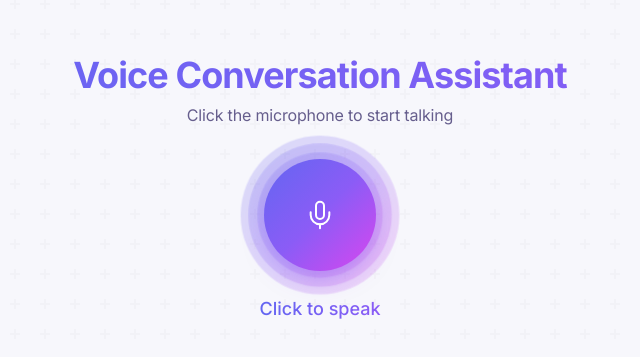
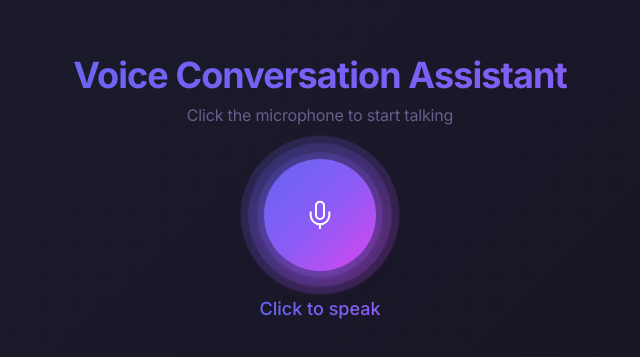
Before and after one commit to alipala/tutor, a Next.js app in the folder frontend/: page / in a window 1280 px wide. Shown: the part 211-568 px from the top of the page, without its empty margins (320-960 px from the left). Built offline with nearby package versions, Linux system fonts and the light colour scheme.

Commit message:
Add modern dark gradient background to enhance UI

```diff
--- a/frontend/app/globals.css
+++ b/frontend/app/globals.css
@@ -5,9 +5,9 @@
 @layer base {
   :root {
     /* Modern gradient background colors */
-    --background: 240 50% 98%;
-    --background-end: 260 60% 95%;
-    --foreground: 250 25% 18%;
+    --background: 235 25% 15%;
+    --background-end: 260 30% 10%;
+    --foreground: 210 40% 98%;
 
     /* Font settings */
     --font-sans: var(--font-inter), ui-sans-serif, system-ui, -apple-system, BlinkMacSystemFont, "Segoe UI", Roboto, "Helvetica Neue", Arial, sans-serif;
@@ -76,11 +76,14 @@
     @apply border-border;
   }
   body {
-    @apply bg-background text-foreground;
+    @apply text-foreground;
     font-feature-settings: "rlig" 1, "calt" 1;
     /* Improved touch interaction */
     touch-action: manipulation;
     -webkit-tap-highlight-color: transparent;
+    background: linear-gradient(135deg, hsl(var(--background)), hsl(var(--background-end)));
+    background-attachment: fixed;
+    min-height: 100vh;
   }
 }
 
@@ -256,10 +259,11 @@
 
 /* Subtle card effect for containers */
 .card-container {
-  background-color: rgba(255, 255, 255, 0.85);
+  background-color: rgba(255, 255, 255, 0.9);
   backdrop-filter: blur(12px);
   border-radius: var(--radius);
-  border: 1px solid rgba(0, 0, 0, 0.05);
+  border: 1px solid rgba(255, 255, 255, 0.1);
+  box-shadow: 0 8px 32px rgba(0, 0, 0, 0.1);
   transition: all 0.3s ease;
   box-shadow: 0 8px 30px rgba(0, 0, 0, 0.06), 0 4px 6px rgba(0, 0, 0, 0.02), 0 1px 3px rgba(0, 0, 0, 0.03);
 }
```
